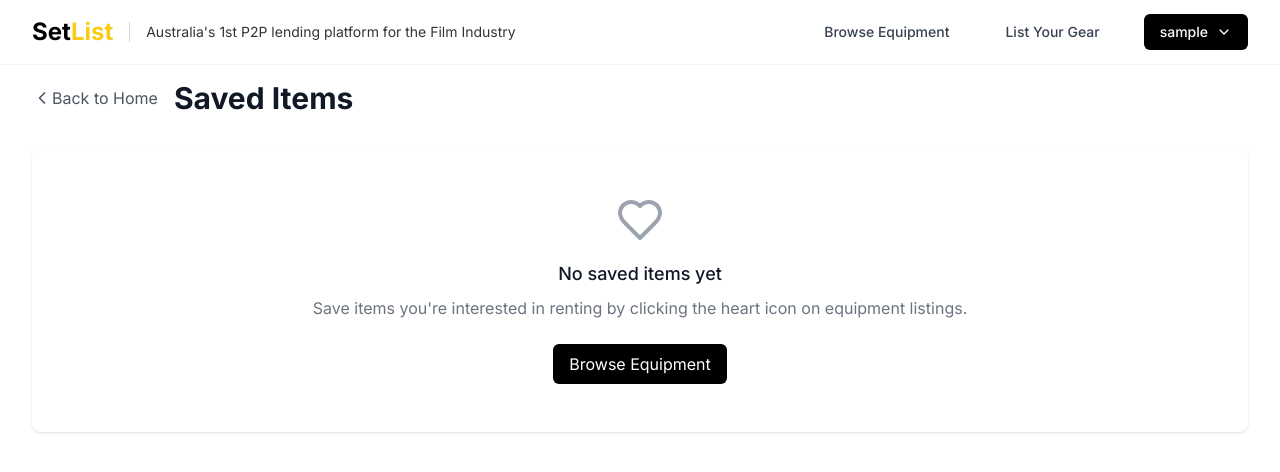
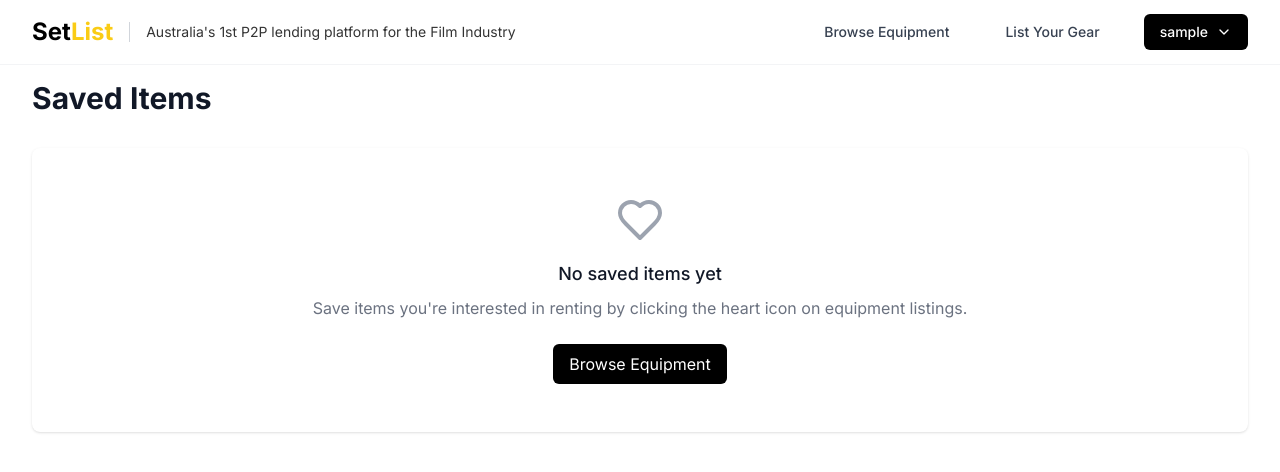
Before and after one commit to shaldonsoh/SetList, a Next.js app: page /favorites in a window 1280 px wide. Shown: the top 472 px of the page. Built offline with nearby package versions, Linux system fonts and the light colour scheme; sample sign-in values are in the browser's storage.

Commit message:
Remove back button from Saved Items page and simplify header layout

```diff
--- a/src/app/favorites/page.tsx
+++ b/src/app/favorites/page.tsx
@@ -2,12 +2,11 @@
 
 import { useEffect, useState } from 'react';
 import { useRouter } from 'next/navigation';
-import { Heart, ChevronLeft } from 'lucide-react';
+import { Heart } from 'lucide-react';
 import { useFavorites } from '@/context/FavoritesContext';
 import { equipment } from '@/data/equipment';
 import EquipmentCard from '@/components/equipment/EquipmentCard';
 import Navbar from '@/components/Navbar';
-import Link from 'next/link';
 
 export default function FavoritesPage() {
   const router = useRouter();
@@ -35,14 +34,7 @@ export default function FavoritesPage() {
       <Navbar />
       <div className="min-h-screen pt-20 px-4 sm:px-6 lg:px-8">
         <div className="max-w-7xl mx-auto">
-          <div className="flex items-center gap-4 mb-8">
-            <Link
-              href="/"
-              className="flex items-center text-gray-600 hover:text-gray-900"
-            >
-              <ChevronLeft className="h-5 w-5" />
-              <span>Back to Home</span>
-            </Link>
+          <div className="mb-8">
             <h1 className="text-3xl font-bold text-gray-900">Saved Items</h1>
           </div>
 
```
